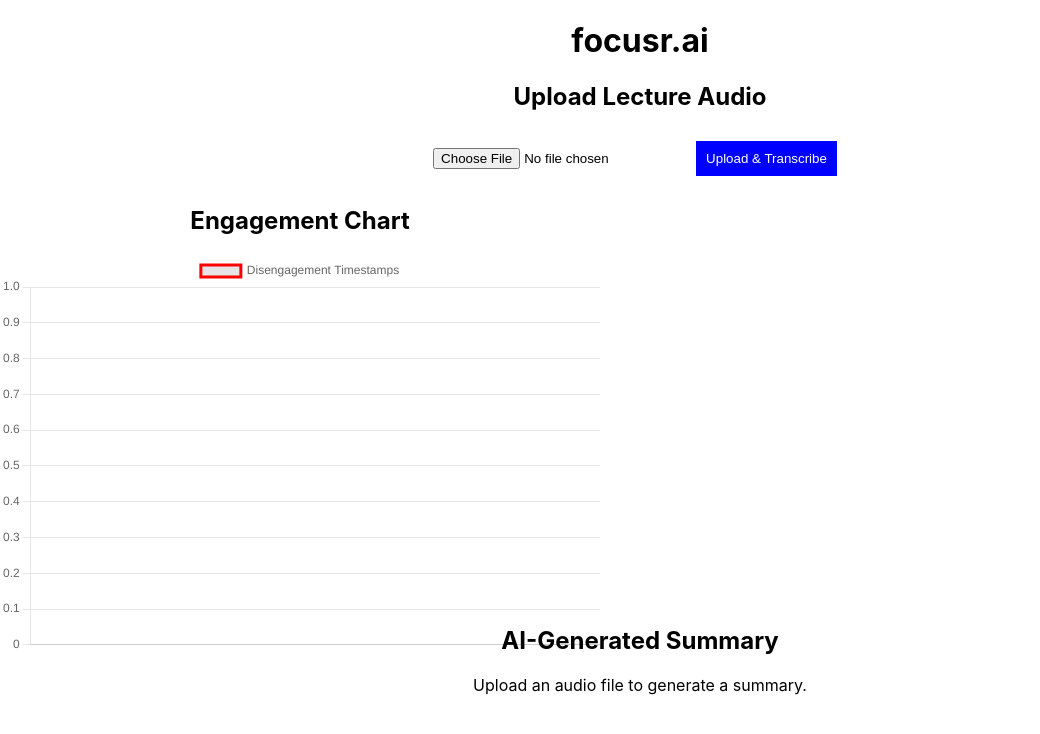
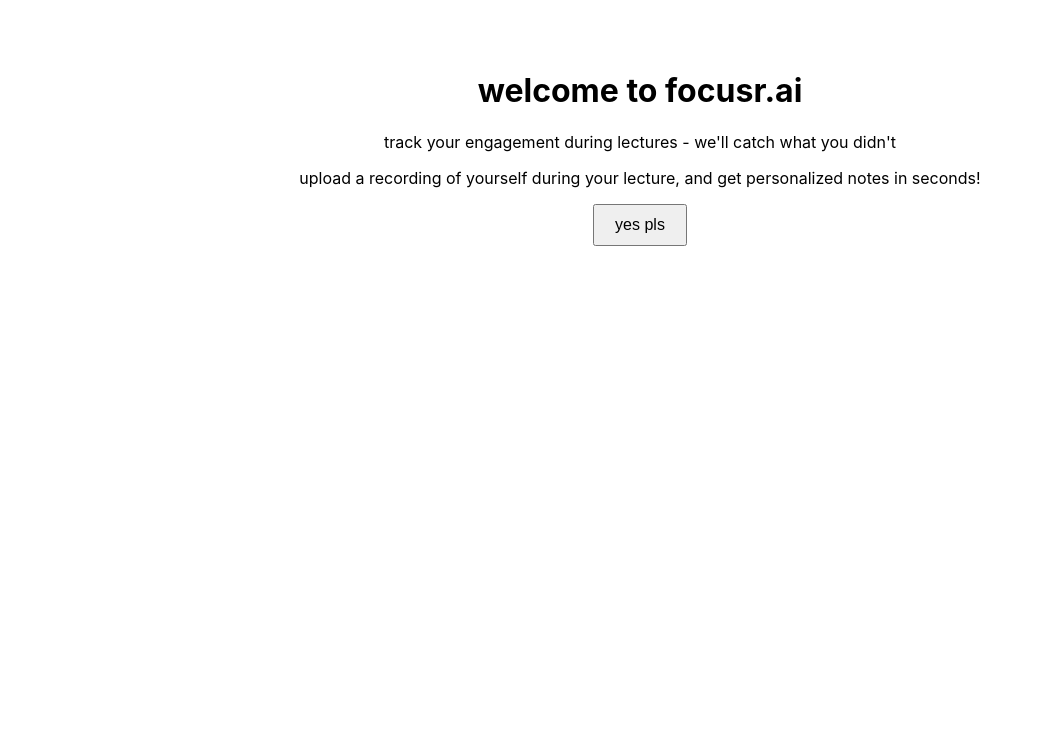
Before and after one commit to isabellasocci/focusr-ai, a React (Create React App) app in the folder frontend/: page / in a window 1280 px wide. Shown: the top 734 px of the page, without its empty margins (0-1040 px from the left). Built offline with nearby package versions, Linux system fonts and the light colour scheme.

Commit message:
added landing and upload page

```diff
--- a/frontend/package.json
+++ b/frontend/package.json
@@ -11,6 +11,7 @@
     "react": "^19.0.0",
     "react-chartjs-2": "^5.3.0",
     "react-dom": "^19.0.0",
+    "react-router-dom": "^7.1.5",
     "react-scripts": "^5.0.1",
     "web-vitals": "^2.1.4"
   },
--- a/frontend/src/App.js
+++ b/frontend/src/App.js
@@ -1,20 +1,16 @@
-import React, { useState } from "react";
-import UploadAudio from "./components/UploadAudio";
-import EngagementChart from "./components/EngagementChart";
-import Summary from "./components/Summary";
-import "./App.css";
+import React from "react";
+import { BrowserRouter as Router, Routes, Route } from "react-router-dom";
+import Home from "./pages/Home";
+import Upload from "./pages/Upload";
 
 function App() {
-    const [transcript, setTranscript] = useState("");
-    const [timestamps, setTimestamps] = useState([]);
-
     return (
-        <div className="App">
-            <h1>focusr.ai</h1>
-            <UploadAudio setTranscript={setTranscript} />
-            <EngagementChart timestamps={timestamps} />
-            <Summary transcript={transcript} timestamps={timestamps} />
-        </div>
+        <Router>
+            <Routes>
+                <Route path="/" element={<Home />} />
+                <Route path="/upload" element={<Upload />} />
+            </Routes>
+        </Router>
     );
 }
 
--- a/frontend/src/index.js
+++ b/frontend/src/index.js
@@ -1,17 +1,11 @@
-import React from 'react';
-import ReactDOM from 'react-dom/client';
-import './index.css';
-import App from './App';
-import reportWebVitals from './reportWebVitals';
+import React from "react";
+import ReactDOM from "react-dom/client";
+import App from "./App";
+import "./index.css";
 
-const root = ReactDOM.createRoot(document.getElementById('root'));
+const root = ReactDOM.createRoot(document.getElementById("root"));
 root.render(
-  <React.StrictMode>
-    <App />
-  </React.StrictMode>
+    <React.StrictMode>
+        <App />
+    </React.StrictMode>
 );
-
-// If you want to start measuring performance in your app, pass a function
-// to log results (for example: reportWebVitals(console.log))
-// or send to an analytics endpoint. Learn more: https://bit.ly/CRA-vitals
-reportWebVitals();
--- /dev/null
+++ b/frontend/src/pages/Home.js
@@ -0,0 +1,19 @@
+import React from "react";
+import { Link } from "react-router-dom";
+
+function Home() {
+    return (
+        <div style={{ textAlign: "center", padding: "50px" }}>
+            <h1>welcome to focusr.ai</h1>
+            <p>track your engagement during lectures - we'll catch what you didn't</p>
+            <p>upload a recording of yourself during your lecture, and get personalized notes in seconds!</p>
+            <Link to="/upload">
+                <button style={{ padding: "10px 20px", fontSize: "16px" }}>
+                    yes pls
+                </button>
+            </Link>
+        </div>
+    );
+}
+
+export default Home;
--- /dev/null
+++ b/frontend/src/pages/Upload.js
@@ -0,0 +1,20 @@
+import React, { useState } from "react";
+import UploadAudio from "../components/UploadAudio";
+import EngagementChart from "../components/EngagementChart";
+import Summary from "../components/Summary";
+
+function Upload() {
+    const [transcript, setTranscript] = useState("");
+    const [timestamps, setTimestamps] = useState([]);
+
+    return (
+        <div style={{ textAlign: "center", padding: "20px" }}>
+            <h1>Upload Lecture Recording</h1>
+            <UploadAudio setTranscript={setTranscript} />
+            <EngagementChart timestamps={timestamps} />
+            <Summary transcript={transcript} timestamps={timestamps} />
+        </div>
+    );
+}
+
+export default Upload;
--- /dev/null
+++ b/package.json
@@ -0,0 +1,5 @@
+{
+  "dependencies": {
+    "react-router-dom": "^7.1.5"
+  }
+}
```
Also changed, not shown: 2 other files (tests, documents, lock files or other folders).
